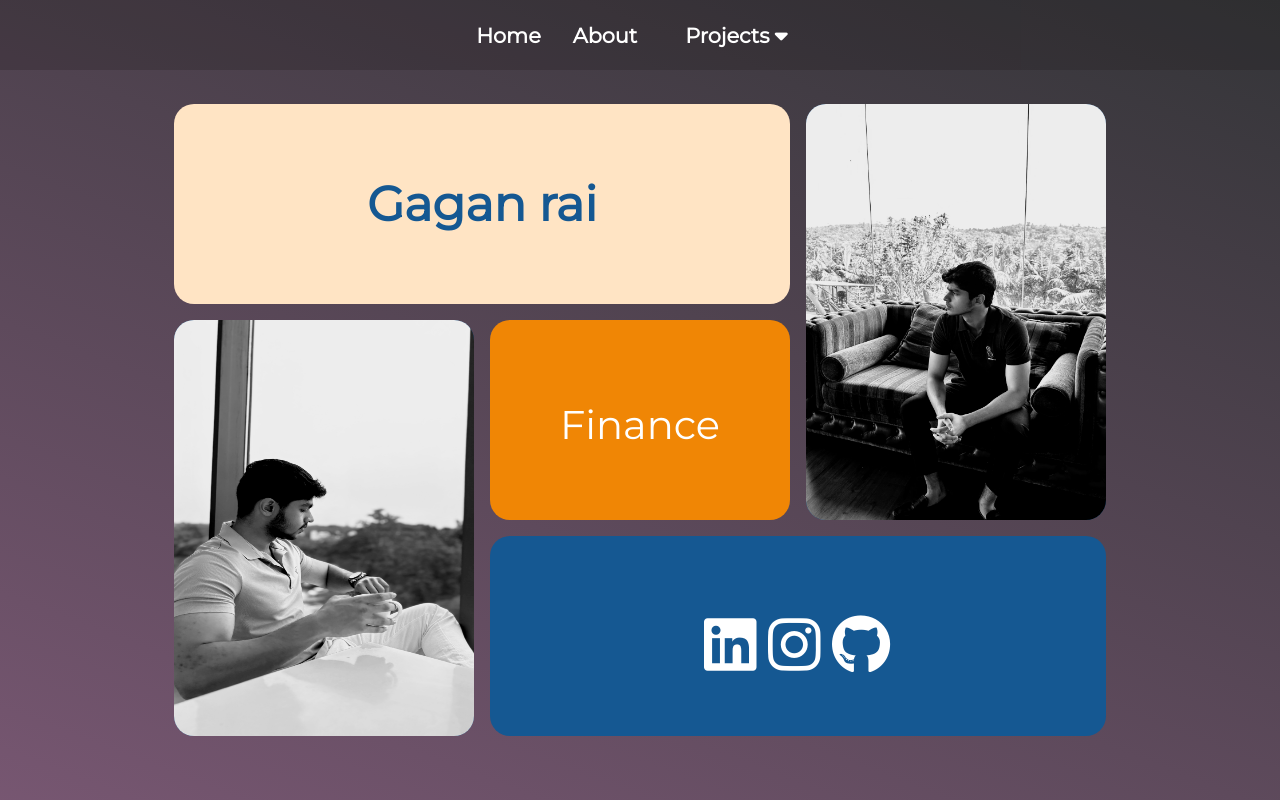
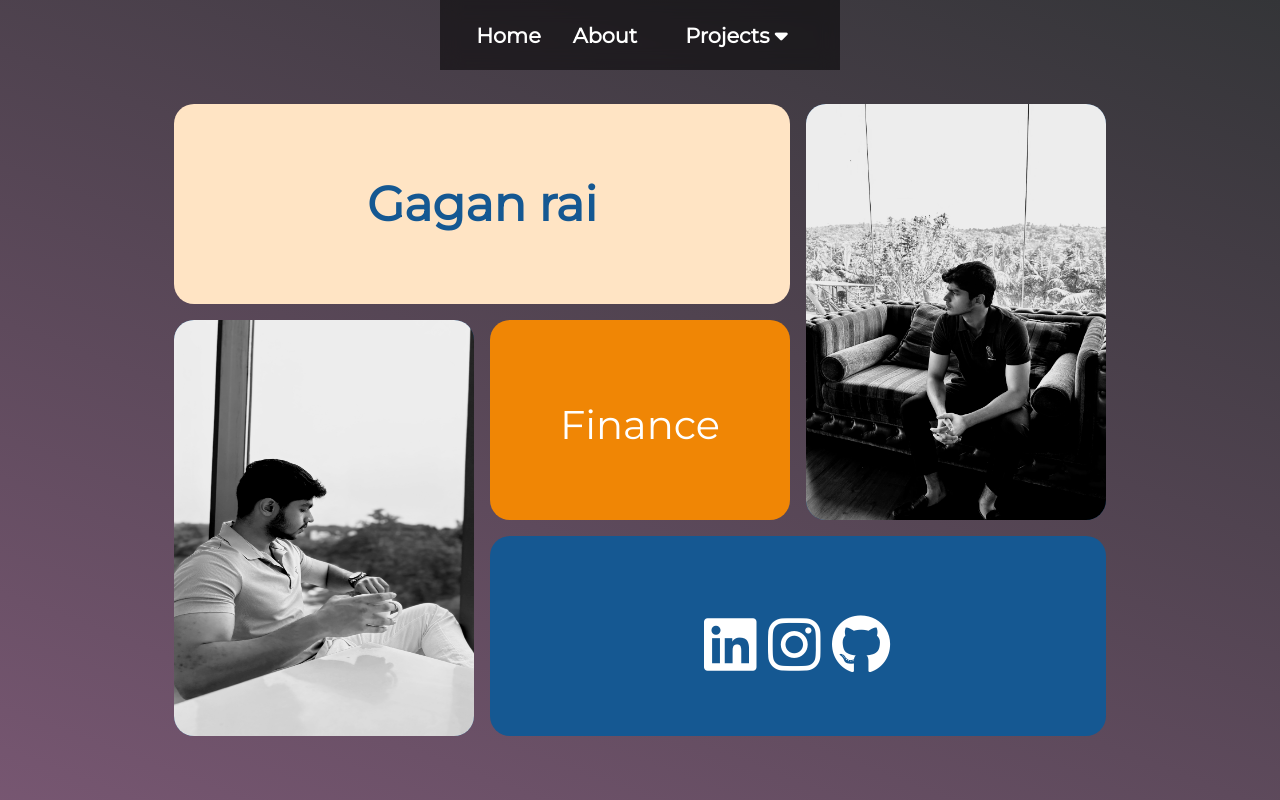
Before and after one commit to wannabecoder01/portfoliowebsite, a plain HTML site: page index.html in a window 1280 px wide. Shown: the top 800 px of the page. Drawn offline with Linux system fonts and the light colour scheme.

Commit message:
Update style.css

```diff
--- a/style.css
+++ b/style.css
@@ -76,10 +76,9 @@ img{
 }
 
 header {
-    width: 100%;
+    width: 400px;
     position: fixed;
     top: 0;
-    left: 0;
     z-index: 1000;
 }
 
@@ -90,7 +89,8 @@ header {
     justify-content: center;
     align-items: center;
     padding: 1rem 2rem;
-    background:#1a171736;
+    background:rgba(0, 0, 0, 0.521);
+    backdrop-filter: blur(10px);
     color: #fff;
     box-sizing: border-box;
 }
```
